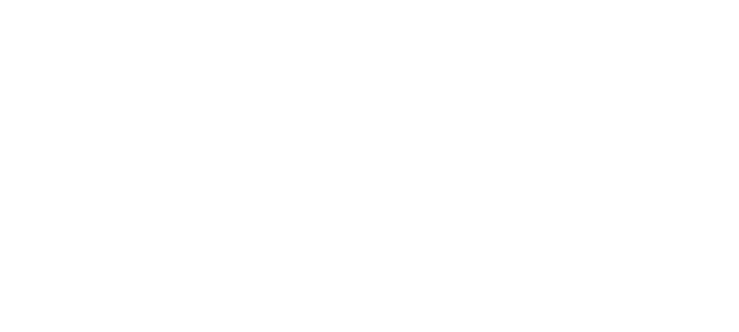
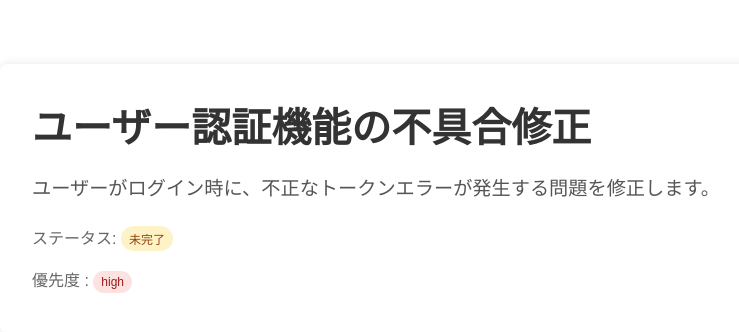
Before and after one commit to HERUESTA/react-task-app, a React (Vite) app: page /tasks/1 in a window 1280 px wide. Before the commit this address had no page. Shown: the top 332 px of the page, without its empty margins (240-979 px from the left). Built offline with nearby package versions, Linux system fonts and the light colour scheme.

Commit message:
タスク詳細ページの作成

```diff
--- a/src/App.tsx
+++ b/src/App.tsx
@@ -1,12 +1,14 @@
 import { Route, Routes } from "react-router-dom";
 import HomePage from "./pages/home";
 import TaskListPage from "./pages/tasks/taskListPage";
+import TaskDetailPage from "./pages/tasks/taskDetailPage";
 
 function App() {
   return (
     <Routes>
       <Route path="/" element={<HomePage />} />
-      <Route path="/tasks" element={<TaskListPage />} /> {/* タスク一覧ページのルーティング設定 */}
+      <Route path="/tasks" element={<TaskListPage />} />
+      <Route path="/tasks/:id" element={<TaskDetailPage />} />
     </Routes>
   );
 }
--- a/src/features/tasks/components/TaskCard.tsx
+++ b/src/features/tasks/components/TaskCard.tsx
@@ -1,31 +1,14 @@
 import { Link } from "react-router-dom";
-import type { Priority, Task } from "../../../types/task";
 import styles from "../styles/taskCard.module.css";
+import { getPriorityClass } from "../utils/priority";  // getPriorityClass関数をimport
+import { getStatusLabel } from "../utils/status-label"; // getStatusLabel関数をimport
+import type { Task } from "../../../types/task";
 
 type Props = {
   task: Task;
 };
 
 export default function TaskCard({ task }: Props) {
-  // 優先度に応じたクラス名を返す関数
-  const getPriorityClass = (priority: Priority): string => {
-    switch (priority.toLowerCase()) {
-      case "high":
-        return styles.highPriority
-      case "medium":
-        return styles.mediumPriority
-      case "low":
-        return styles.lowPriority
-      default:
-        return styles.defaultPriority
-    }
-  }
-
-  // ステータスに応じた表示ラベルを返す関数
-  const getStatusLabel = (status: boolean): string => {
-    return status ? "完了" : "未完了";
-  };
-
   return (
     <div className={styles.taskCard}>
       <Link to={`/tasks/${task.id}`} className={styles.detailLink}>
@@ -33,8 +16,8 @@
       </Link>
       <p className={`${styles.badge} ${task.status ? styles.completed : styles.incomplete}`}>
         {getStatusLabel(task.status)}
-      </p>
-      <p className={`${styles.badge} ${getPriorityClass(task.priority)}`}>{task.priority}</p>
+      </p> {/* importしたgetStatusLabel関数を使用して、引数にstatusを渡す */}
+      <p className={`${styles.badge} ${getPriorityClass(task.priority, styles)}`}>{task.priority}</p>  {/* importしたgetPriorityClass関数を使用して、引数にpriorityとstylesを渡す */}
       <p className={styles.taskDueDate}>{task.dueDate}</p>
     </div>
   );
--- /dev/null
+++ b/src/features/tasks/components/TaskDetail.tsx
@@ -0,0 +1,39 @@
+import { Link } from "react-router-dom";
+import styles from "../styles/taskDetail.module.css";
+import { getPriorityClass } from "../utils/priority";  // getPriorityClass関数をimport
+import { getStatusLabel } from "../utils/status-label"; // getStatusLabel関数をimport
+import type { Task } from "../../../types/task";
+
+type Props = {
+  task: Task;
+};
+
+export default function TaskDetail({ task }: Props) {
+  return (
+    <div className={styles.container}>
+      <h1 className={styles.title}>{task.title}</h1>
+      <p className={styles.description}>{task.description}</p>
+      <p className={styles.info}>
+        ステータス:{" "}
+        <span
+          className={`${styles.badge} ${
+            task.status ? styles.completed : styles.incomplete
+          }`}
+        >
+          {getStatusLabel(task.status)}
+        </span>
+      </p>{/* importしたgetStatusLabel関数を使用して、引数にstatusを渡す */}
+      <p className={styles.info}>
+        優先度 :{" "}
+        <span
+          className={`${styles.badge} ${getPriorityClass(
+            task.priority,
+            styles
+          )}`}
+        >
+          {task.priority}
+        </span>
+      </p>{/* importしたgetPriorityClass関数を使用して、引数にpriorityとstylesを渡す */}
+      </div>
+  )
+};
--- /dev/null
+++ b/src/features/tasks/containers/TaskDetailContainer.tsx
@@ -0,0 +1,41 @@
+import { useEffect, useState } from "react";
+import { useParams } from "react-router-dom";
+import { getTaskById } from "../hooks/getTaskById";
+import type { Task } from "../../../types/task";
+import TaskDetail from "../components/TaskDetail";
+import styles from "../styles/taskDetail.module.css";
+
+export default function TaskDetailContainer() {
+  const { id } = useParams<{ id?: string }>();
+  const [task, setTask] = useState<Task | null>(null);
+
+  useEffect(() => {
+    if (!id) return;
+
+    async function fetchTask() {
+      const fetchedTask = await getTaskById(id);
+      setTask(fetchedTask ?? null);
+    }
+    fetchTask();
+  }, [id]);
+
+  if (!task) {
+    return (
+      <div
+        style={{
+          display: "flex",
+          justifyContent: "center",
+          marginTop: "300px",
+        }}
+      >
+        読み込み中...
+      </div>
+    );
+  }
+
+  return (
+    <div className={styles.taskDetailContainer}>
+      <TaskDetail task={task} />{/* 取得したタスク情報をTaskDetailコンポーネントに渡す */}
+    </div>
+  );
+}
--- /dev/null
+++ b/src/features/tasks/hooks/getTaskById.tsx
@@ -0,0 +1,13 @@
+import type { Task } from "../../../types/task";
+import { mockTasks } from "../mocks/task";
+
+// 戻り値の型は Promise<Task | undefined> と明示します
+export const getTaskById = (id?: string): Promise<Task | undefined> => {
+  if(!id) return Promise.resolve(undefined);
+  return new Promise((resolve) => {
+    setTimeout(() => {
+      const task = mockTasks.find((task) => task.id === Number.parseInt(id));
+      resolve(task); // 見つからない場合は undefined が返る
+    }, 500);
+  });
+};
--- /dev/null
+++ b/src/features/tasks/styles/taskDetail.module.css
@@ -0,0 +1,93 @@
+.taskDetailContainer {
+  max-width: 800px;
+  margin: 0 auto;
+}
+
+.container {
+  width: 100%;
+  margin: 4rem auto 0;
+  padding: 2rem;
+  border-radius: 0.5rem;
+  box-shadow: 0 0 10px rgba(0, 0, 0, 0.1);
+  font-family: Arial, sans-serif;
+}
+
+.title {
+  font-size: 2.5rem;
+  color: #333;
+  margin-bottom: 1rem;
+  margin-top: 0;
+}
+
+.description {
+  font-size: 1.2rem;
+  color: #555;
+  margin-bottom: 1.5rem;
+}
+
+.info {
+  font-size: 1rem;
+  color: #666;
+  margin-bottom: 0.5rem;
+}
+
+.links {
+  margin-top: 2rem;
+  display: flex;
+  gap: 1rem;
+}
+
+.editLink {
+  background-color: #0070f3;
+  color: white;
+  padding: 0.8rem 1.2rem;
+  text-decoration: none;
+  border-radius: 4px;
+}
+
+.backLink {
+  background-color: #6b7280;
+  color: white;
+  padding: 0.8rem 1.2rem;
+  text-decoration: none;
+  border-radius: 4px;
+}
+
+.editLink:hover,
+.backLink:hover {
+  opacity: 0.8;
+}
+
+.badge {
+  display: inline-block;
+  padding: 0.25rem 0.5rem;
+  border-radius: 9999px;
+  font-size: 0.75rem;
+  font-weight: 500;
+  text-align: center;
+}
+
+.completed {
+  background-color: #d1fae5;
+  color: #065f46;
+}
+
+.incomplete {
+  background-color: #fef3c7;
+  color: #92400e;
+}
+
+.highPriority {
+  background-color: #fee2e2;
+  color: #991b1b;
+}
+
+.mediumPriority {
+  background-color: #fef3c7;
+  color: #92400e;
+}
+
+.lowPriority {
+  background-color: #d1fae5;
+  color: #065f46;
+}
--- /dev/null
+++ b/src/features/tasks/utils/priority.ts
@@ -0,0 +1,18 @@
+import type { Priority } from "../../../types/task";
+
+// 優先度に応じたスタイルクラスを返す関数
+export const getPriorityClass = (
+  priority: Priority, // 優先度（high | medium | low）などの文字列（Priority型）
+  styles: Record<string, string> // スタイルモジュール（key-value形式のオブジェクト）
+): string => {
+  switch (priority.toLowerCase()) {
+    case "high":
+      return styles.highPriority; // 高優先度のスタイルクラスを返す
+    case "medium":
+      return styles.mediumPriority; // 中優先度のスタイルクラスを返す
+    case "low":
+      return styles.lowPriority; // 低優先度のスタイルクラスを返す
+    default:
+      return styles.defaultPriority; // デフォルトのスタイルクラスを返す
+  }
+};
--- /dev/null
+++ b/src/features/tasks/utils/status-label.ts
@@ -0,0 +1,4 @@
+// ステータス（true/false）に応じた表示ラベルを返す
+export const getStatusLabel = (status: boolean): string => {
+  return status ? "完了" : "未完了";
+};
--- /dev/null
+++ b/src/pages/tasks/taskDetailPage.tsx
@@ -0,0 +1,9 @@
+import TaskDetailContainer from "../../features/tasks/containers/TaskDetailContainer";
+
+export default function TaskDetailPage() {
+  return (
+    <div>
+      <TaskDetailContainer />
+    </div>
+  );
+}
```
